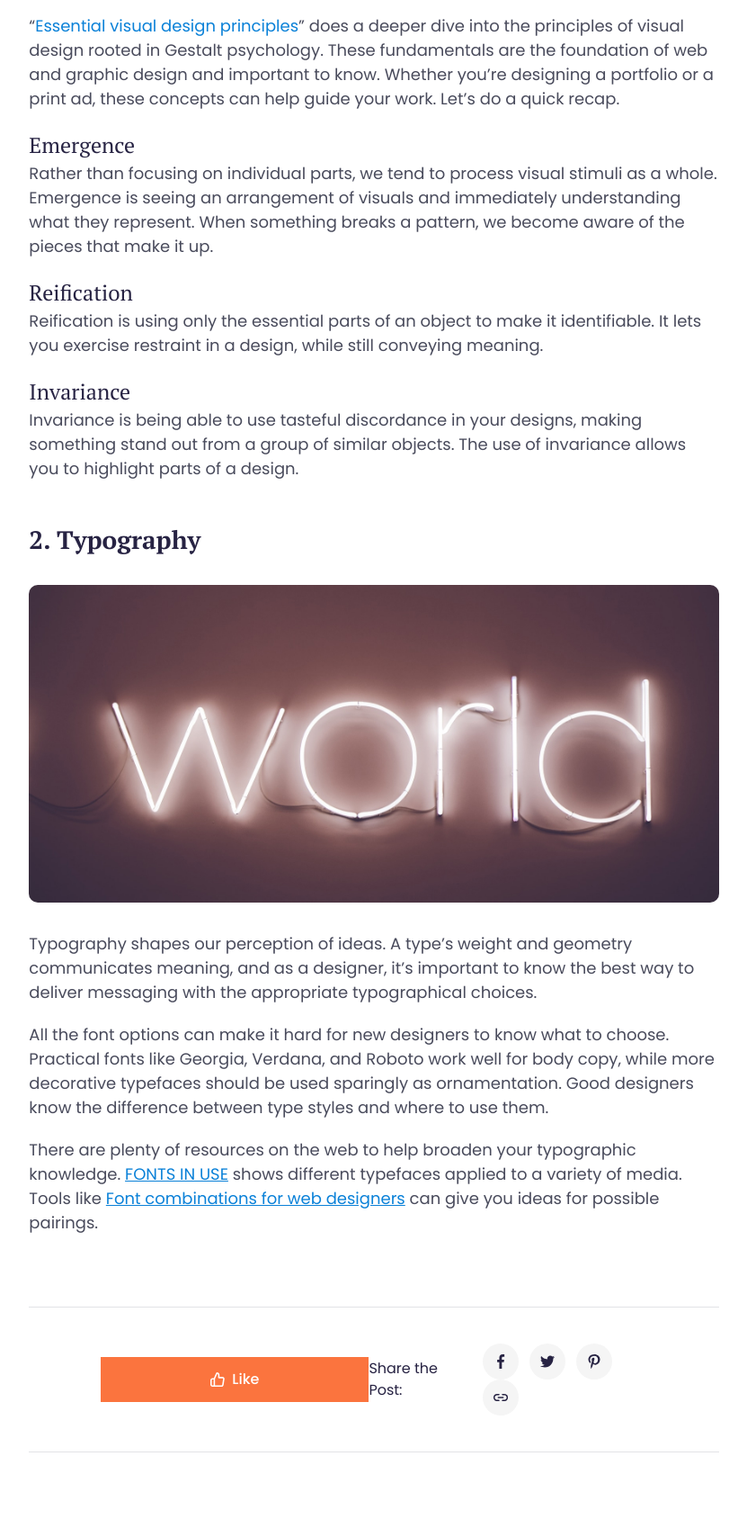
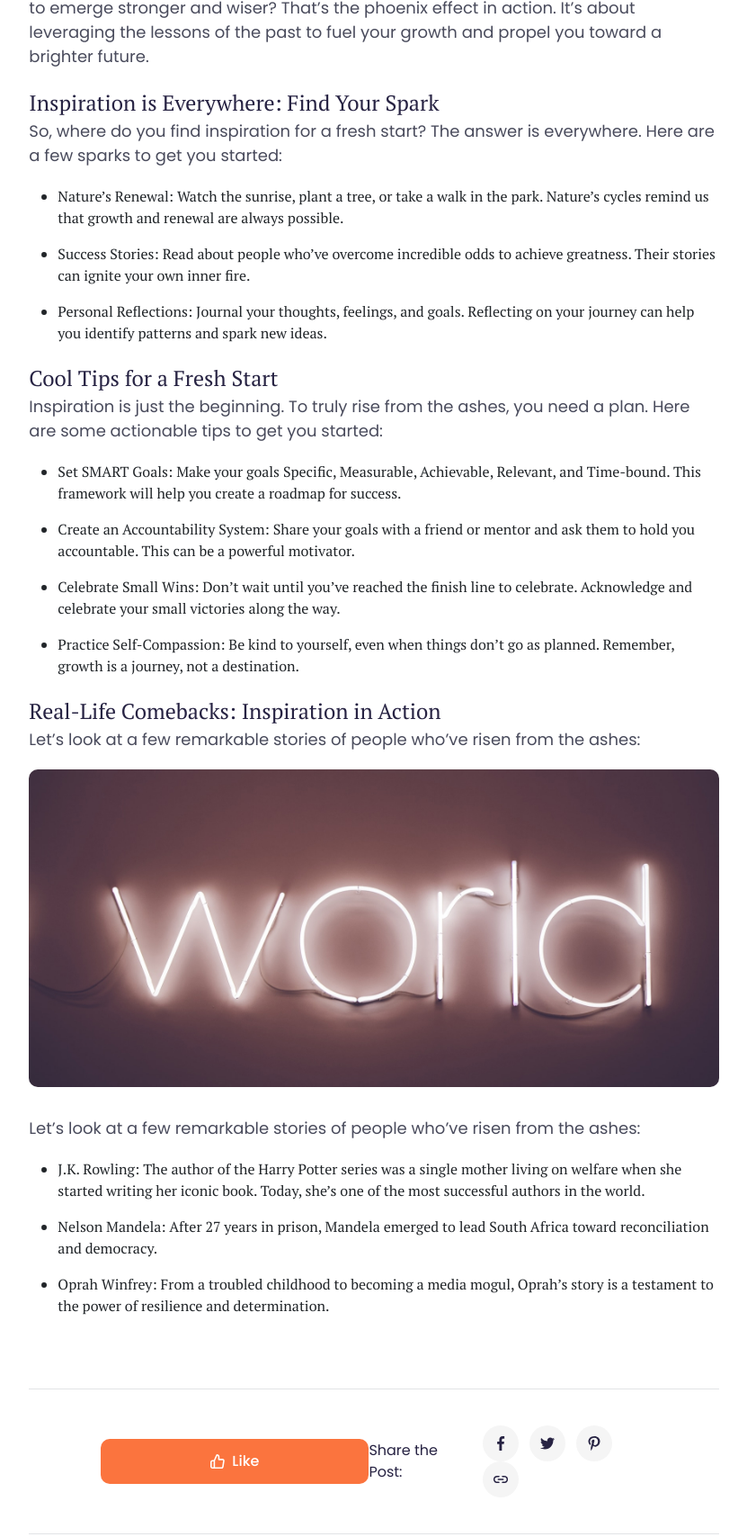
Before and after one commit to samuelajalode/htmlblogtemp, a plain HTML site: page fromashes.html in a window 1280 px wide. Shown: the part 1880-3588 px from the top of the page at 90% size, without its empty margins (208-1039 px from the left). Drawn offline with Linux system fonts and the light colour scheme.

Commit message:
newfeatsaddedtodetls

```diff
--- a/fromashes.html
+++ b/fromashes.html
@@ -198,36 +198,90 @@
                                 <h6>1. The Phoenix Effect: Rising from the Ashes</h6>
                                 <img src="dist/images/blogd01.jpg" alt="Image" class="img-fluid" style="border-radius: 10px;">
                                 <p>
-                                    You don’t need to know music theory to write a song, and if you’ve never taken an art class, you can still draw. Some of us might have an innate artistic ability, but knowing the basic fundamentals can make the difference between recreating what you see and being able to build a design that’s calculated and unique.
+                                The mythical phoenix is a powerful symbol of rebirth and transformation. According to legend, this majestic bird is born from its own ashes, strong and vibrant, ready to soar to new heights. The phoenix effect is real, and it’s not just about bouncing back – it’s about rising to new heights.
+
+Think about it: have you ever faced a setback, only to emerge stronger and wiser? That’s the phoenix effect in action. It’s about leveraging the lessons of the past to fuel your growth and propel you toward a brighter future.
+</p>
+                                <span class="lead">Inspiration is Everywhere: Find Your Spark</span>
+                                <p>
+                                    So, where do you find inspiration for a fresh start? The answer is everywhere. Here are a few sparks to get you started:
+                                    <ul>
+                                        <li>
+                                            Nature’s Renewal: Watch the sunrise, plant a tree, or take a walk in the park. Nature’s cycles remind us that growth and renewal are always possible.
+                                        </li>
+                                    </ul>
+
+                                    <ul>
+                                        <li>
+                                            Success Stories: Read about people who’ve overcome incredible odds to achieve greatness. Their stories can ignite your own inner fire.
+                                        </li>
+                                    </ul>
+
+                                    <ul>
+                                        <li>
+                                            Personal Reflections: Journal your thoughts, feelings, and goals. Reflecting on your journey can help you identify patterns and spark new ideas.
+                                        </li>
+                                    </ul>
                                 </p>
+                                <span class="lead">Cool Tips for a Fresh Start</span>
                                 <p>
-                                    “<a href="#">Essential visual design principles</a>” does a deeper dive into the principles of visual design rooted in Gestalt psychology. These fundamentals are the foundation of web and graphic design and important to know. Whether you’re designing a portfolio or a print ad, these concepts can help guide your work. Let’s do a quick recap.
+                                    Inspiration is just the beginning. To truly rise from the ashes, you need a plan. Here are some actionable tips to get you started:
                                 </p>
-                                <span class="lead">Emergence</span>
+
+                                    <ul>
+                                        <li>
+                                            Set SMART Goals: Make your goals Specific, Measurable, Achievable, Relevant, and Time-bound. This framework will help you create a roadmap for success.
+                                        </li>
+                                    </ul>
+
+                                    <ul>
+                                        <li>
+                                            Create an Accountability System: Share your goals with a friend or mentor and ask them to hold you accountable. This can be a powerful motivator.
+                                        </li>
+                                    </ul>
+
+                                    <ul>
+                                        <li>
+                                            Celebrate Small Wins: Don’t wait until you’ve reached the finish line to celebrate. Acknowledge and celebrate your small victories along the way.
+                                        </li>
+                                    </ul>
+
+                                    <ul>
+                                        <li>
+                                            Practice Self-Compassion: Be kind to yourself, even when things don’t go as planned. Remember, growth is a journey, not a destination.
+                                        </li>
+                                    </ul>
+                                </p>
+                                <span class="lead">Real-Life Comebacks: Inspiration in Action</span>
                                 <p>
-                                    Rather than focusing on individual parts, we tend to process visual stimuli as a whole. Emergence is seeing an arrangement of visuals and immediately understanding what they represent. When something breaks a pattern, we become aware of the pieces that make it up.
+                                    Let’s look at a few remarkable stories of people who’ve risen from the ashes:
                                 </p>
-                                <span class="lead">Reification</span>
-                                <p>
-                                    Reification is using only the essential parts of an object to make it identifiable. It lets you exercise restraint in a design, while still conveying meaning.
-                                </p>
-                                <span class="lead">Invariance</span>
-                                <p>
-                                    Invariance is being able to use tasteful discordance in your designs, making something stand out from a group of similar objects. The use of invariance allows you to highlight parts of a design.
-                                </p>
-                                <h6 class="mt-lg-5">2. Typography</h6>
+
                                 <img src="dist/images/blogd02.jpg" alt="Image" class="img-fluid" style="border-radius: 10px;">
                                 <p>
-                                    Typography shapes our perception of ideas. A type’s weight and geometry communicates meaning, and as a designer, it’s important to know the best way to deliver messaging with the appropriate typographical choices.
+                                    Let’s look at a few remarkable stories of people who’ve risen from the ashes:
                                 </p>
-                                <p>
-                                    All the font options can make it hard for new designers to know what to choose. Practical fonts like Georgia, Verdana, and Roboto work well for body copy, while more decorative typefaces should be used sparingly as ornamentation. Good designers know the difference between type styles and where to use them.
-                                </p>
-                                <p>
-                                    There are plenty of resources on the web to help broaden your typographic knowledge. <a href="#" class="text-decoration-underline">FONTS IN USE</a> shows different typefaces applied to a variety of media. Tools like <a href="#" class="text-decoration-underline">Font combinations for web designers</a> can give you ideas for possible pairings.
-                                </p>
+
+                                <ul>
+                                        <li>
+                                            J.K. Rowling: The author of the Harry Potter series was a single mother living on welfare when she started writing her iconic book. Today, she’s one of the most successful authors in the world.
+                                        </li>
+                                    </ul>
+
+                                    <ul>
+                                        <li>
+                                            Nelson Mandela: After 27 years in prison, Mandela emerged to lead South Africa toward reconciliation and democracy.
+                                        </li>
+                                    </ul>
+
+                                    <ul>
+                                        <li>
+                                            Oprah Winfrey: From a troubled childhood to becoming a media mogul, Oprah’s story is a testament to the power of resilience and determination.
+                                        </li>
+                                    </ul>
+
                                 <div class="blog-article-end-bottom">
-                                    <button class="btn-default">
+                                    <button class="btn-default" style="border-radius: 10px;">
                                         <svg width="16" height="16" viewBox="0 0 20 20" fill="none" xmlns="http://www.w3.org/2000/svg">
                                         <path d="M5.49997 18.9999H2.79999C2.3226 18.9999 1.86477 18.8102 1.5272 18.4727C1.18964 18.1351 1 17.6773 1 17.1999V10.8999C1 10.4226 1.18964 9.96472 1.5272 9.62715C1.86477 9.28959 2.3226 9.09995 2.79999 9.09995H5.49997M11.7999 7.29996V3.69998C11.7999 2.9839 11.5155 2.29715 11.0091 1.79081C10.5028 1.28446 9.81603 1 9.09995 1L5.49997 9.09995V18.9999H15.6519C16.086 19.0048 16.5072 18.8527 16.838 18.5715C17.1688 18.2903 17.3868 17.8991 17.4519 17.4699L18.6939 9.36995C18.733 9.11197 18.7156 8.84856 18.6429 8.59798C18.5701 8.34739 18.4438 8.11562 18.2726 7.91872C18.1013 7.72182 17.8894 7.5645 17.6513 7.45765C17.4133 7.35081 17.1548 7.297 16.8939 7.29996H11.7999Z" stroke="currentColor" stroke-width="2" stroke-linecap="round" stroke-linejoin="round"/>
                                         </svg> Like
@@ -360,13 +414,13 @@
                     <form action="#">
                         <div class="row g-3">
                             <div class="col-lg-6">
-                              <input type="text" class="form-control" placeholder="Your name">
+                              <input type="text" class="form-control" placeholder="Your name" style="border-radius: 1.8rem;">
                             </div>
                             <div class="col-lg-6">
-                              <input type="email" class="form-control" placeholder="Your email">
+                              <input type="email" class="form-control" placeholder="Your email" style="border-radius: 1.8rem;">
                             </div>
                         </div>
-                        <textarea class="form-control" placeholder="Your Comments"></textarea>
+                        <textarea class="form-control" placeholder="Your Comments" style="border-radius: 1.8rem;"></textarea>
                         <div class="d-flex justify-content-lg-end">
                             <button type="submit" class="btn-default" style="border-radius: 1.8rem;">Post Commnent</button>
                         </div>
@@ -405,18 +459,41 @@
                                 Nulla varius enim eu dui venenatis, nec lacinia urna gravida. Vivamus euismod tincidunt eros at bibendum. Proin lacus dolor, posuere et posuere eu, congue posuere lectus. Suspendisse id lorem egestas, volutpat lacus a, auctor justo. Cras ac elementum arcu, eget ornare massa. Donec eget urna magna. Fusce vestibulum arcu eu libero ullamcorper, nec semper dolor bibendum. Mauris laoreet justo massa, vitae venenatis augue dignissim ac.
                             </p>
                         </div>
+
+                        <div class="comments">
+                            <div class="comments-owner">
+                                <div class="comments-owner-image">
+                                    <a href="#" class="d-block">
+                                        <img src="dist/images/cowner.png" alt="Image">
+                                    </a>
+                                </div>
+                                <div class="comments-owner-text">
+                                    <p><a href="#">Astrodev</a></p>
+                                    <span>8 hours ago</span>
+                                </div>
+                            </div>
+                            <p>
+                            Proin lacus dolor, posuere et posuere eu, congue posuere lectus. Suspendisse id lorem egestas, volutpat lacus a, auctor justo. Cras ac elementum arcu, eget ornare massa. Donec eget urna magna. Fusce vestibulum arcu eu libero ullamcorper, nec semper dolor bibendum. Mauris laoreet justo massa, vitae venenatis augue dignissim ac.
+                            </p>
+                        </div>
                     </div>
+
+                    </div>
+
+
+
+
                     <h5>Write a Replay</h5>
                     <form action="#">
                         <div class="row g-3">
                             <div class="col-lg-6">
-                              <input type="text" class="form-control" placeholder="Your name">
+                              <input type="text" class="form-control" placeholder="Your name" style="border-radius: 1.8rem;">
                             </div>
                             <div class="col-lg-6">
-                              <input type="email" class="form-control" placeholder="Your email">
+                              <input type="email" class="form-control" placeholder="Your email" style="border-radius: 1.8rem;">
                             </div>
                         </div>
-                        <textarea class="form-control" placeholder="Your Comments"></textarea>
+                        <textarea class="form-control" placeholder="Your Comments" style="border-radius: 1.8rem;"></textarea>
                         <div class="d-flex justify-content-lg-end">
                             <button type="submit" class="btn-default" style="border-radius: 1.8rem;">Post Commnent</button>
                         </div>
```
